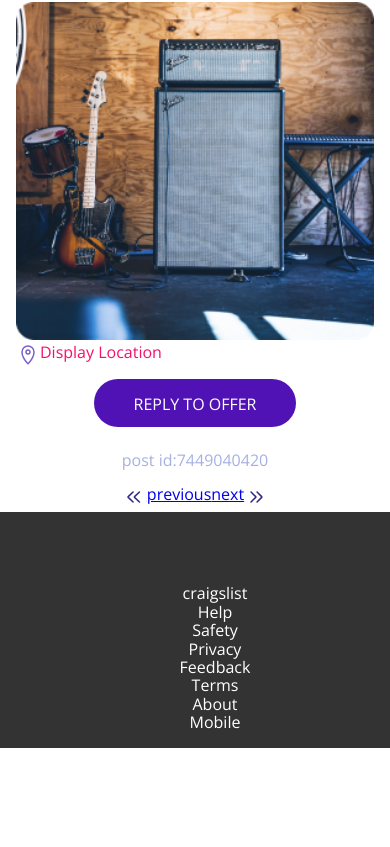
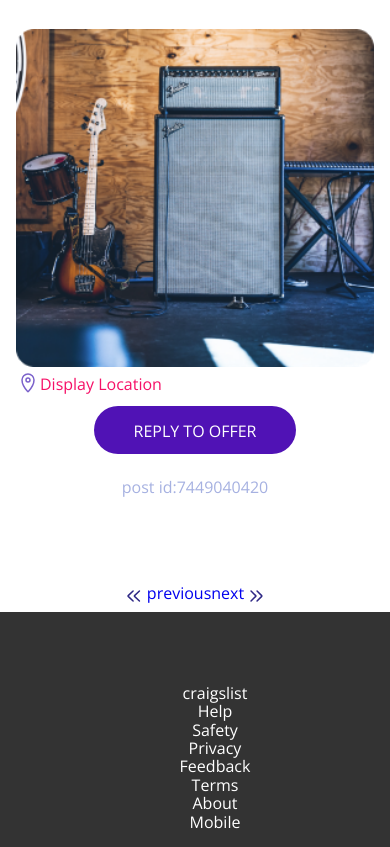
Before and after one commit to iicolari/Izzy-Web-2-Final, a plain HTML site: page dev/html/postpage.html in a window 390 px wide. Shown: the part 849-1696 px from the top of the page. Before the commit the page ends 1597 px from the top, so only its background shows below. Drawn offline with nearby package versions, Linux system fonts and the light colour scheme; files that its build step writes are made by us from their sources; a script that the page names is missing; files whose address does not match are found by name.

Commit message:
checkpoint 3

```diff
--- a/dev/html/postpage.html
+++ b/dev/html/postpage.html
@@ -114,16 +114,14 @@
         </div>
     </section>
 
-    <section class="">
-
-    </section>
-
-    <div class="pagination container">
+    <section class="pagination container">
+    <div class="content">
         <a href="#previous"><img src="../img/icon/chevrons-left.svg" alt="previous page"/></a>
         <a href="#previous">previous</a>
         <a href="#next">next</a>
         <a href="#next"><img src="../img/icon/chevrons-right.svg" alt="next page"/></a>
     </div>
+</section>
 
 </main>
 
--- a/dev/scss/sections/postpage/_location.scss
+++ b/dev/scss/sections/postpage/_location.scss
@@ -15,6 +15,7 @@
             display: flex;
             flex-direction: row;
             text-align: center;
+            align-items: center;
 
             @include md{
                 display: none;
--- a/dev/scss/sections/postpage/_pagination.scss
+++ b/dev/scss/sections/postpage/_pagination.scss
@@ -3,6 +3,8 @@
 ============= */
 
 .pagination{
+
+    .content{
     display: flex;
     flex-direction: row;
     justify-content: center;
@@ -10,4 +12,9 @@
     img{
         width: 100%;
     }
+
+    a{
+        text-decoration: none;
+    }
 }
+}
```
Also changed, not shown: deploy/html/postpage.html (+3 -5 lines), deploy/css/styles.css.
